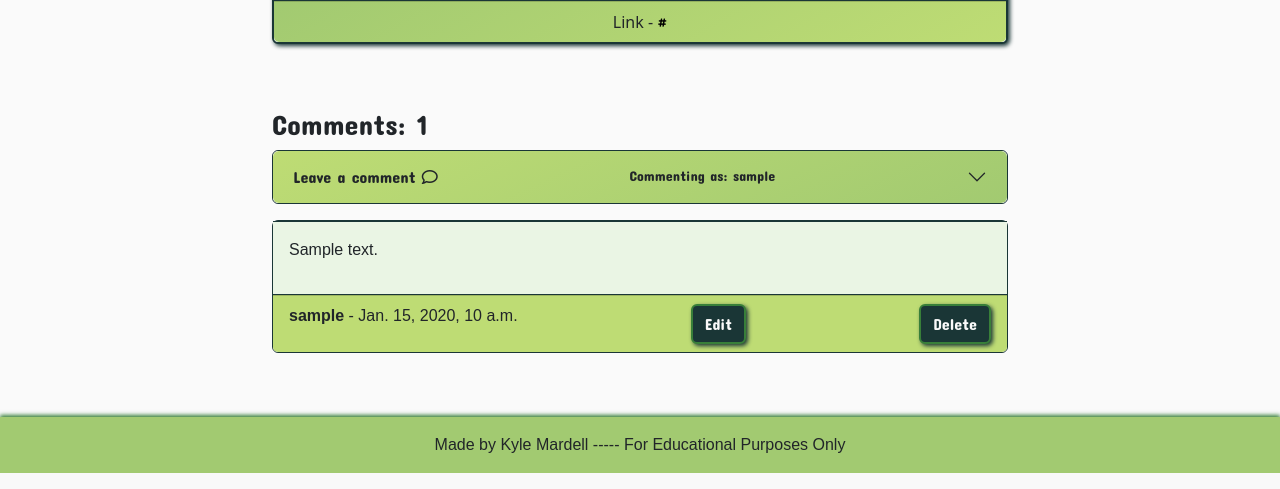
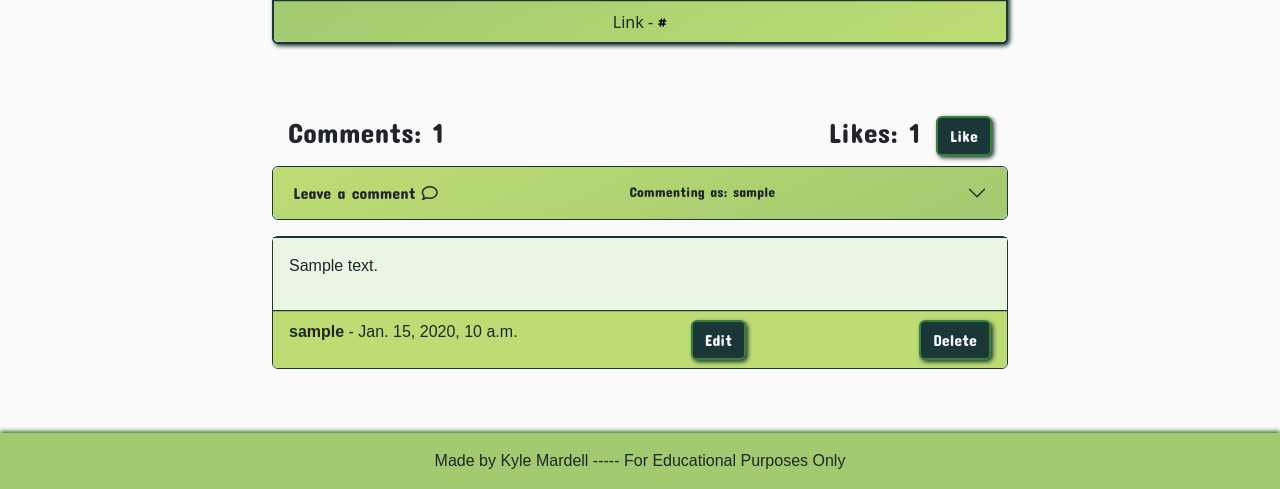
Before and after one commit to KyleMardell/bee-teach, a Django app: a page that uses post/templates/post/resource_detail.html in a window 1280 px wide. Shown: the part 588-1077 px from the top of the page. Run offline with Django 5.2, Linux system fonts and the light colour scheme; a user stored in the database is signed in; tables that the repository leaves empty hold one stand-in row (values such as "Sample post"); some libraries are stand-ins or nearby versions; some web fonts are replaced.

Commit message:
Add code to like a resource from the resource detail page. Add form and button to template, add view and url.

```diff
--- a/post/templates/post/index.html
+++ b/post/templates/post/index.html
@@ -2,7 +2,6 @@
 {% load static %}
 {% block content %}
 
-<!-- index.html content starts here -->
 <div class="container-fluid">
 
     <div class="row">
@@ -119,5 +118,4 @@
     </div>
 </div>
 
-<!-- index.html content ends here -->
 {% endblock %}
--- a/post/templates/post/resource_detail.html
+++ b/post/templates/post/resource_detail.html
@@ -76,7 +76,18 @@
 
     <div class="row justify-content-center mb-5">
         <div class="col-11 col-md-10 col-xl-8">
-            <h3>Comments: {{ comment_count }}</h3>
+            <div class="d-flex justify-content-between my-2">
+                <h3 class="mx-3">Comments: {{ comment_count }}</h3>
+                <div class="d-flex">
+                    <h3>Likes: <span id="like-count{{ resource.id }}">{{ like_count }}</span></h3>
+                    <form method="post" action="{% url 'like_resource' resource.slug %}" class="like-form">
+                        {% csrf_token %}
+                        <button type="submit" class="btn mx-3 like-btn">Like</button>
+                    </form>
+                </div>
+            </div>
+        </div>
+        <div class="col-11 col-md-10 col-xl-8">
             <div class="accordion accordion-flush rounded mb-3" id="commentAccordion">
                 <div class="accordion-item rounded">
                   <h2 class="accordion-header">
--- a/post/urls.py
+++ b/post/urls.py
@@ -14,6 +14,8 @@ urlpatterns = [
          views.resource_delete, name='resource_delete'),
     path('<slug:slug>/resource_detail',
          views.resource_detail, name='resource_detail'),
+    path('<slug:slug>/like/',
+         views.like_resource, name='like_resource'),
     path('<slug:slug>/edit_comment/<int:comment_id>',
          views.comment_edit, name='comment_edit'),
     path('<slug:slug>/delete_comment/<int:comment_id>',
--- a/post/views.py
+++ b/post/views.py
@@ -5,7 +5,7 @@ from django.views import generic
 from django.contrib.auth.decorators import login_required
 from django.contrib import messages
 from django.http import HttpResponseRedirect
-from .models import Resource, Media, Feature, Comment
+from .models import Resource, Media, Feature, Comment, Like
 from .forms import CommentForm, ResourceForm, MediaForm
 
 
@@ -160,6 +160,7 @@ def resource_detail(request, slug):
     images = Media.objects.filter(resource=resource.id)
     comments = resource.comments.all().order_by("-created_on")
     comment_count = comments.count()
+    like_count = resource.likes.count()
 
     if request.method == "POST":
         comment_form = CommentForm(data=request.POST)
@@ -182,6 +183,7 @@ def resource_detail(request, slug):
             "comments": comments,
             "comment_count": comment_count,
             "comment_form": comment_form,
+            "like_count": like_count,
         },
     )
 
@@ -472,3 +474,25 @@ def comment_delete(request, slug, comment_id):
         messages.error(request, 'You can only delete your own comments!')
 
     return HttpResponseRedirect(reverse('resource_detail', args=[slug]))
+
+
+@login_required
+def like_resource(request, slug):
+
+    if request.method == 'POST' and request.user.is_authenticated:
+        queryset = Resource.objects.filter(status=1)
+        resource = get_object_or_404(queryset, slug=slug)
+
+        liked_resource = Like.objects.filter(resource=resource, author=request.user).exists()
+
+        if liked_resource:
+            Like.objects.filter(resource=resource, author=request.user).delete()
+            messages.success(request, 'Un-Liked Resource')
+        else:
+            Like.objects.create(resource=resource, author=request.user)
+            messages.success(request, 'Liked Resource!')
+
+        return HttpResponseRedirect(reverse('resource_detail', args=[slug]))
+    else:
+        messages.error(request, 'An error occurred!')
+        return HttpResponseRedirect(reverse('resource_detail', args=[slug]))
```
